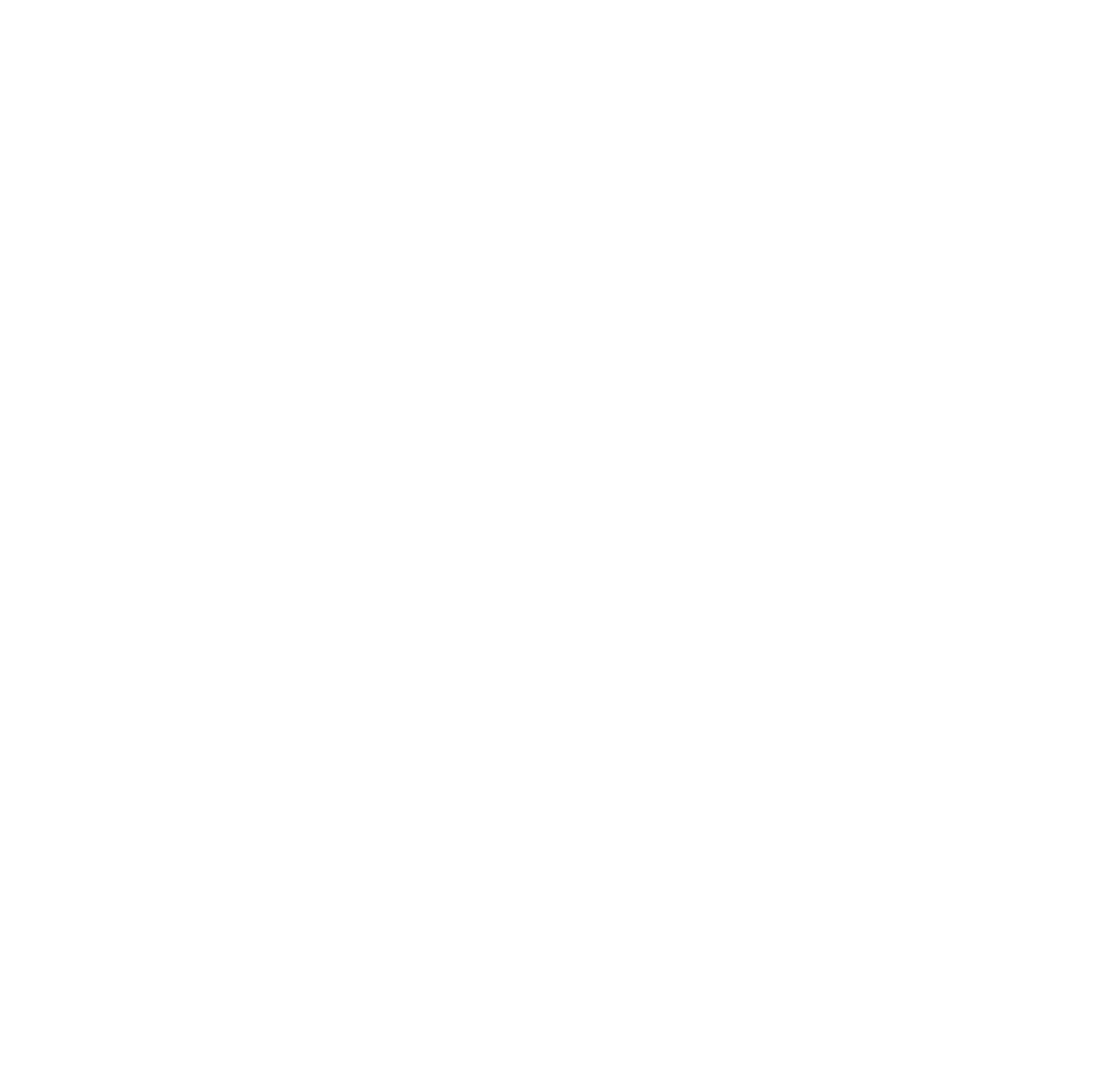
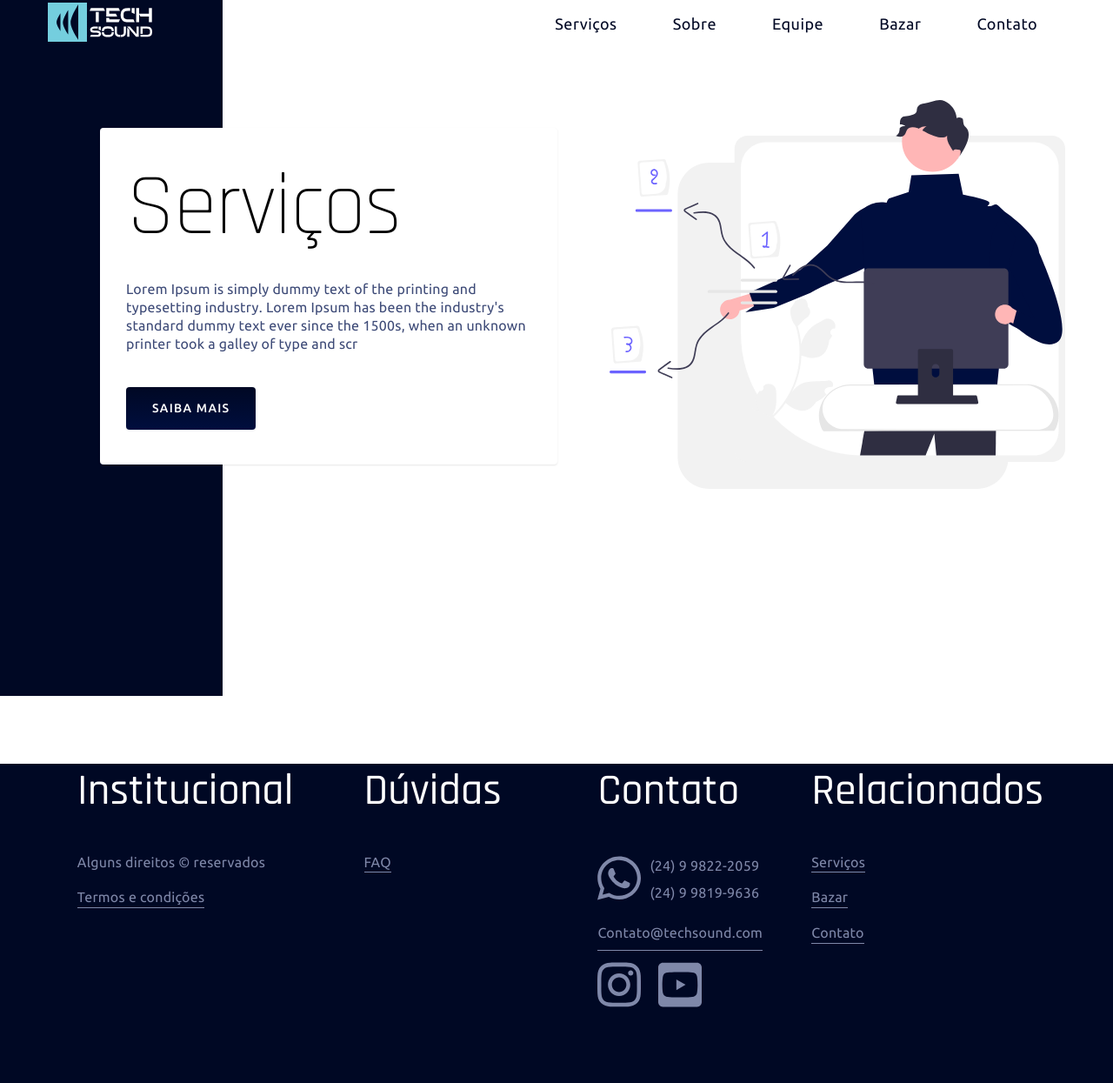
Before and after one commit to brenddonandrade/Tech-Sound, a plain HTML site: page servicos.html in a window 1280 px wide. Shown: the whole page at 87% size. Before the commit the page ends 800 px from the top, so only its background shows below. Drawn offline with Linux system fonts and the light colour scheme.

Commit message:
:up: to perdido d tudo

```diff
--- a/css/home/bazar.css
+++ b/css/home/bazar.css
@@ -10,6 +10,7 @@
   align-items: center;
   position: relative;
   padding-bottom: 60px;
+  box-shadow: 0 1px 2px rgba(0, 0, 0, 0.1);
 }
 
 .bazar-img {
--- a/css/home/intro.css
+++ b/css/home/intro.css
@@ -1,7 +1,7 @@
 .intro {
   background: linear-gradient(to right, var(--cor-c11) 20%, var(--cor-c1) 0%);
   height: 100vh;
-  margin-bottom: 120px;
+  margin-bottom: 60px;
 }
 
 .intro-content {
@@ -10,8 +10,15 @@
   align-items: center;
   width: 100%;
   height: 450px;
+  border-radius: 4px;
+}
+
+.intro-card {
+  box-shadow: 0 1px 2px rgba(0, 0, 0, 0.1);
+}
+
+#home .intro-content {
   background: url('../../img/img-slides/intro.jpg') no-repeat fixed;
-  border-radius: 4px;
 }
 
 .intro-content div {
--- a/css/home/sobre.css
+++ b/css/home/sobre.css
@@ -25,6 +25,7 @@
   background-color: var(--cor-c2);
   border-radius: 4px;
   max-width: max-content;
+  box-shadow: 0 1px 2px rgba(0, 0, 0, 0.1);
 }
 
 .sobre-content h1 {
--- /dev/null
+++ b/css/servicos/servicos.css
@@ -0,0 +1,11 @@
+#servicos .intro-content {
+  display: flex;
+}
+
+.intro-img {
+  max-width: 600px;
+}
+
+.intro-img img {
+  width: 100%;
+}
--- a/css/style.css
+++ b/css/style.css
@@ -13,3 +13,6 @@
 @import './home/sobre.css';
 @import './home/equipe.css';
 @import './home/bazar.css';
+
+/* servicos */
+@import './servicos/servicos.css';
--- a/servicos.html
+++ b/servicos.html
@@ -0,0 +1,144 @@
+<!DOCTYPE html>
+<html lang="pt-br">
+
+<head>
+  <meta charset="UTF-8">
+  <meta http-equiv="X-UA-Compatible" content="IE=edge">
+  <meta name="viewport" content="width=device-width, initial-scale=1.0">
+  <meta name="description" content="TECH SOUND - Manutenção e montagens de computadores e aparelhos de sons">
+  <meta name="description" content="Tech Sound | Loja de consertos de Computadores e aparelhos de Som.">
+  <title>Tech Sound | Serviços</title>
+  <link rel="preconnect" href="https://fonts.googleapis.com">
+  <link rel="preconnect" href="https://fonts.gstatic.com" crossorigin>
+  <link href="https://fonts.googleapis.com/css2?family=Rajdhani:wght@300;500&family=Ubuntu:wght@400;500&display=swap" rel="stylesheet">
+
+  <link rel="stylesheet" href="./css/style.css">
+</head>
+
+<body id="servicos">
+  <section class="intro" id="servicos">
+    <header class="header conteiner">
+      <div class="logo">
+        <picture>
+          <source media="(max-width: 800px)" srcset="./img/Logo-black.svg">
+          <img src="./img/Logo-white.svg" alt="">
+        </picture>
+      </div>
+      <nav>
+        <ul class="menu font-2-xl cor-11">
+          <li>
+            <a href="#servicos"><span></span>
+              <span></span>
+              <span></span>
+              <span></span>
+              Serviços
+            </a>
+          </li>
+          <li>
+            <a href="#sobre">
+              <span></span>
+              <span></span>
+              <span></span>
+              <span></span>
+              Sobre
+            </a>
+          </li>
+          <li>
+            <a href="#equipe">
+              <span></span>
+              <span></span>
+              <span></span>
+              <span></span>
+              Equipe
+            </a>
+          </li>
+          <li>
+            <a href="#bazar">
+              <span></span>
+              <span></span>
+              <span></span>
+              <span></span>
+              Bazar
+            </a>
+          </li>
+          <li>
+            <a href="#contato">
+              <span></span>
+              <span></span>
+              <span></span>
+              <span></span>
+              Contato
+            </a>
+          </li>
+        </ul>
+      </nav>
+    </header>
+
+    <div class="intro-content conteiner">
+      <div class="intro-card">
+        <h1 class="font-1-xxl">Serviços</h1>
+        <p class="font-2-l-a cor-9">Lorem Ipsum is simply dummy text of the printing and typesetting industry. Lorem Ipsum has been the industry's standard dummy text ever since the 1500s, when an unknown printer took a galley of type and scr </p>
+        <a class="button" href="./servicos.html">Saiba mais</a>
+      </div>
+      <div class="intro-img"><img src="./img/icones/servicos.svg" alt="Personagem em desenho trabalhando"></div>
+    </div>
+  </section>
+
+  <main>
+    <section class="servicos" id="servicos">
+      <div class="item">
+        <div class="servicos-img"><img src="./img/icones/" alt=""></div>
+      </div>
+    </section>
+  </main>
+
+  <footer class="footer-bg">
+    <section class="footer conteiner">
+      <div class="cor-c8">
+        <h3 class="font-1-l">Institucional</h3>
+        <ul class="font-2-l-a">
+          <li>Alguns direitos © reservados</li>
+          <li><a href="./termos-e-condicoes.html" target="_blank">Termos e condições</a></li>
+        </ul>
+      </div>
+      <div>
+        <h3 class="font-1-l">Dúvidas</h3>
+        <ul class="font-2-l-a">
+          <li><a href="./faq.html" target="_blank">FAQ</a></li>
+        </ul>
+      </div>
+      <div class="footer-contato">
+        <h3 class="font-1-l">Contato</h3>
+        <div>
+          <div class="footer-icon"><img src="./img/icones/whatsapp-brands.svg" alt=""></div>
+          <div class="number">
+            <a class="font-2-l-a" href="tel:+5524998222059">(24) 9 9822-2059</a>
+            <a class="font-2-l-a" href="tel:+552498199636">(24) 9 9819-9636</a>
+          </div>
+        </div>
+        <a class="font-2-l-a" href="mailto:brenddonerick@id.uff.br">Contato@techsound.com</a>
+        <div class="redes">
+          <a href="https://www.instagram.com/techsoundinfo/" target="_blank">
+            <div class="footer-icon"><img src="./img/icones/instagram-brands.svg" alt=""></div>
+          </a>
+          <a href="">
+            <div class="footer-icon"><img src="./img/icones/youtube-square-brands.svg" alt=""></div>
+          </a>
+        </div>
+      </div>
+      <div>
+        <h3 class="font-1-l">Relacionados</h3>
+        <ul class="font-2-l-a">
+          <li><a href="./servicos.html" target="_blank">Serviços</a></li>
+          <li><a href="./bazar.html" target="_blank">Bazar</a></li>
+          <li><a href="./contato.html" target="_blank">Contato</a></li>
+        </ul>
+      </div>
+
+    </section>
+  </footer>
+
+  <script src="./js/main.js"></script>
+</body>
+
+</html>
```
Also changed, not shown: index.html (+7 -7 lines), img/icones/contato.svg (added), img/icones/servicos.svg (added).
